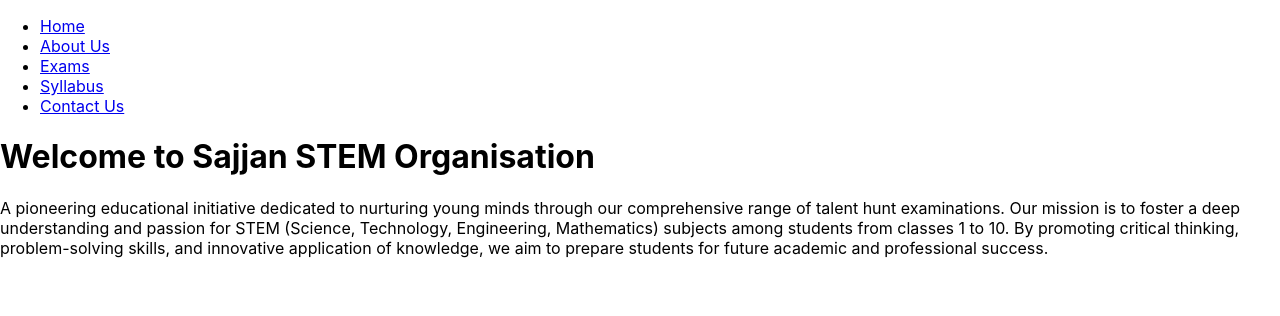
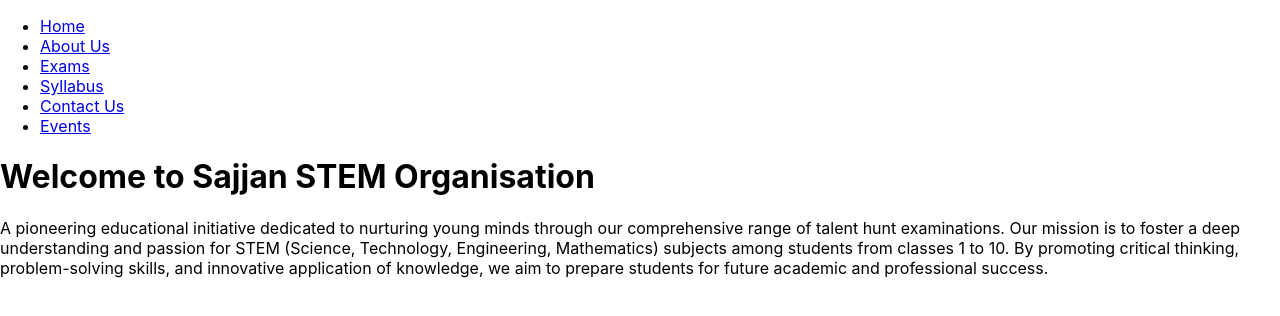
Before and after one commit to sajjanstem/sajjanstemacademy.github.io, a React (Create React App) app: page / in a window 1280 px wide. Shown: the top 316 px of the page. Built offline with nearby package versions, Linux system fonts and the light colour scheme.

Commit message:
react setup

```diff
--- a/src/components/Header.tsx
+++ b/src/components/Header.tsx
@@ -11,6 +11,7 @@
                     <li><Link to="/exams">Exams</Link></li>
                     <li><Link to="/syllabus">Syllabus</Link></li>
                     <li><Link to="/contactus">Contact Us</Link></li>
+                    <li><Link to="/contactus">Events</Link></li>
                 </ul>
             </nav>
         </header>
```
